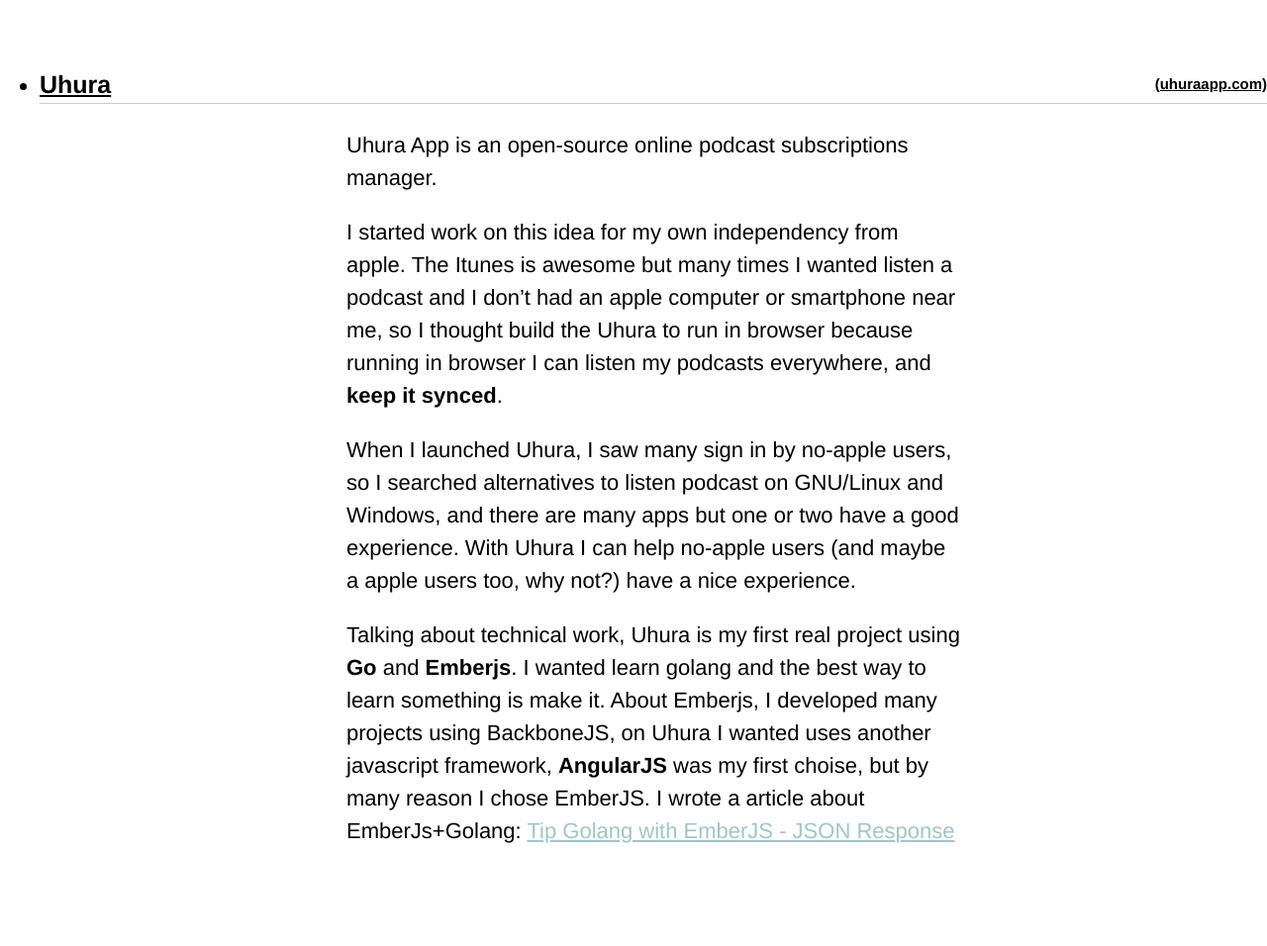
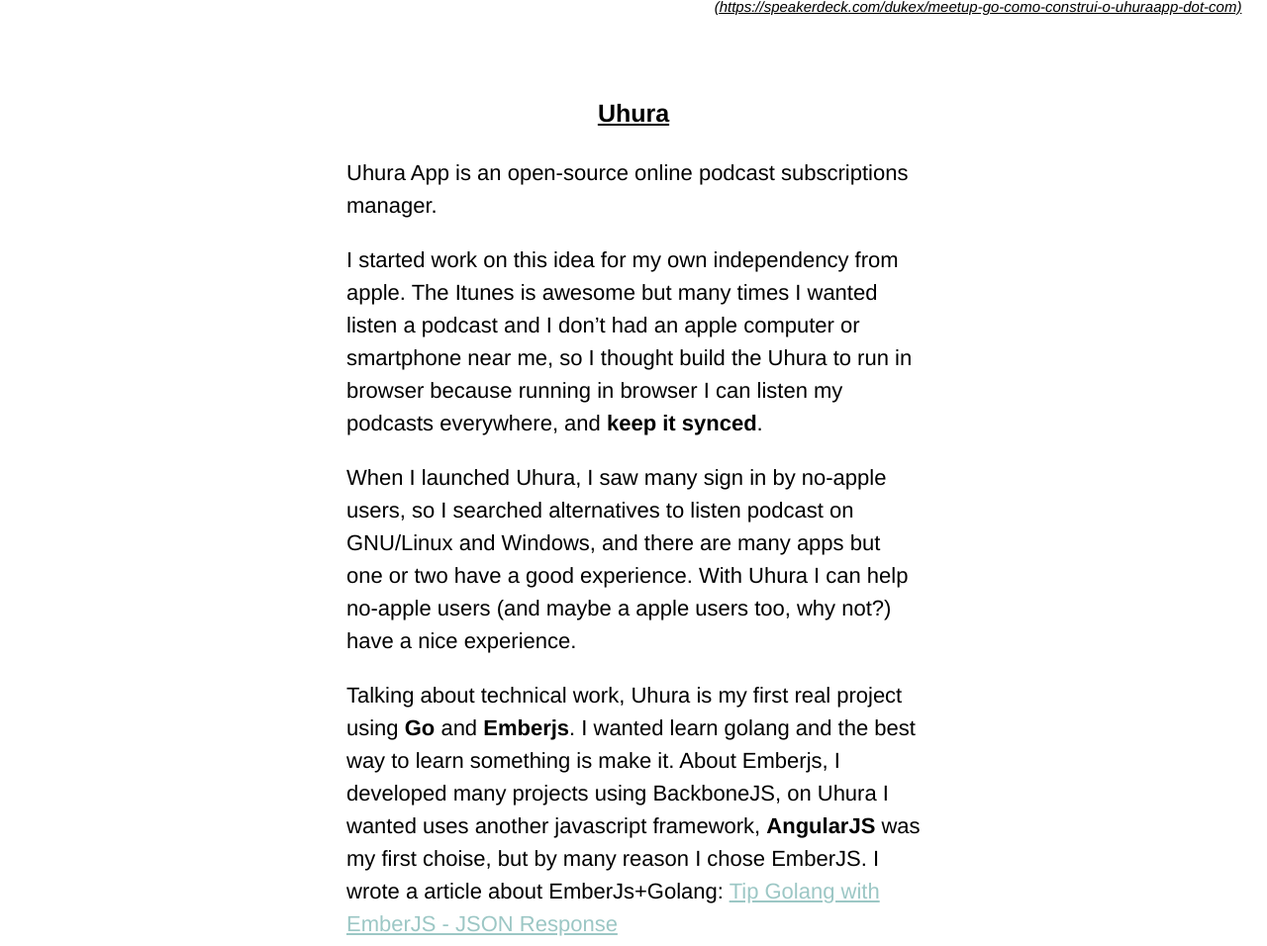
Before and after one commit to dukex/dukex.github.io.old, a Jekyll site: the page built from index.html, in a window 1280 px wide, cut to the strip 1671-2627 px from the top of the page. Shown: the whole strip at 99% size. Built offline with Jekyll 4.4.1, drawn with Linux system fonts in a browser that asks for light colours; Markdown is read by kramdown in place of the engine named in the settings; some of the changed text lies outside the part shown.

Commit message:
updated to mobile

```diff
--- a/css/main.css
+++ b/css/main.css
@@ -78,6 +78,7 @@ body {
   font-size: 3.0rem;
   line-height: 1.5;
   background: #FFF;
+  width: 100%;
 }
 
 header {
@@ -107,8 +108,8 @@ header h1 {
   z-index: 3;
   color: #FC3A51;
   font-weight: 700;
-  font-size: 180px;
-  font-size: 18.0rem;
+  font-size: 140px;
+  font-size: 14.0rem;
   font-family: "Josefin Sans", sans-serif;
   text-shadow: 1px 1px 1px #0E2430;
   width: 100%;
@@ -122,17 +123,9 @@ header h2 {
   position: relative;
 }
 
-header img {
-  width: 12%;
-  border-radius: 50%;
-  margin: 0 auto;
-  z-index: 2;
-  margin-bottom: -7%;
-}
-
 #about {
   margin: 0;
-  padding: 3rem 25% 0;
+  padding: 3rem 5% 0;
   font-size: 2.0rem;
   color: #0E2430;
 }
@@ -167,27 +160,43 @@ header img {
   font-size: 0.2rem;
 }
 
-
 h2 {
   margin-top: 8.5rem;
-  border-bottom:1px solid #0E2430;
+  border-bottom: 1px solid #0E2430;
   padding: 0;
   text-align: center;
+  font-size: 2.7rem;
 }
 
 #projects {
   margin-top: 8.5rem;
-
-}
-
-#projects .description {
-  padding: 0 25%;
+  padding: 0 2%;
 }
 
 #projects h3 {
   font-size: 2.5rem;
-  border-bottom: 1px solid #CCC;
   margin-bottom: 2.5rem;
+  text-align: center;
+}
+
+
+@media (min-width: 400px) {
+  header h1 {
+    font-size: 180px;
+    font-size: 18.0rem;
+  }
+  #about {
+    max-width: 580px;
+    padding: 3rem 0;
+    margin: 0 auto;
+  }
+  #projects .description {
+    max-width: 580px;
+    margin: 0 auto;
+  }
+  h2 {
+    font-size: 4.5rem;
+  }
 }
 
 #projects h3 a {
@@ -195,15 +204,18 @@ h2 {
   line-height: 3.5rem;
 }
 
-#projects h3 a.external {
+#projects a.external {
   float: right;
   font-size: 1.5rem;
+  color: #000;
+  font-style: italic;
 }
 
 #projects li {
   font-size: 22px;
   font-size: 2.2rem;
   margin: 10rem 0;
+  list-style: none;
 }
 
 footer {
--- a/index.html
+++ b/index.html
@@ -50,10 +50,11 @@ title: Duke's Website
 <ul id="projects">
   {% for post in site.posts %}
   <li>
-    <h3 id="{{post.slug}}"><a href="#{{post.slug}}">{{post.title}}<a> <a class="external" href="http://{{post.link}}">({{post.link}})</a></h3>
+    <h3 id="{{post.slug}}"><a href="#{{post.slug}}">{{post.title}}</a></h3>
     <div  class='description'>
       {{post.content}}
     </div>
+    <a class="external" href="http://{{post.link}}">({{post.link}})</a>
   </li>
   {% endfor %}
 </ul>
```
